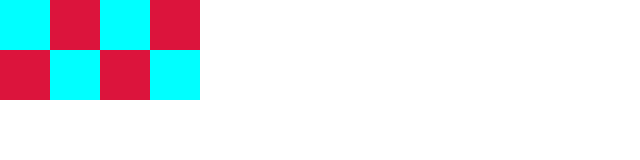
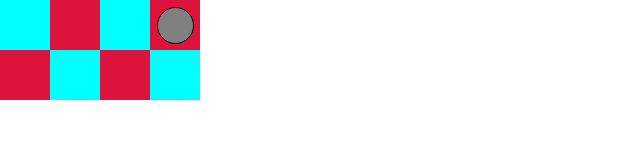
Before and after one commit to macadiz/bomber-guy-react, a React (Create React App) app: page / in a window 1280 px wide. Shown: the top 160 px of the page, without its empty margins (0-640 px from the left). Built offline with nearby package versions, Linux system fonts and the light colour scheme.

Commit message:
Game object with positioning

```diff
--- a/src/App.css
+++ b/src/App.css
@@ -1,4 +1,5 @@
 .map-grid {
+  position: relative;
   display: flex;
   flex-direction: column;
 }
--- a/src/App.tsx
+++ b/src/App.tsx
@@ -1,6 +1,7 @@
 import React, { useEffect } from "react";
 import "./App.css";
-import useGameHandler from "./GameHandlerContext/Hook/useGameHandler";
+import useGameHandler from "./Components/GameHandlerContext/Hook/useGameHandler";
+import GameObject from "./Components/GameObject";
 
 const defaultMapData = [
   {
@@ -48,7 +49,7 @@ const defaultMapData = [
 ];
 
 function App() {
-  const { setMap, mapData } = useGameHandler();
+  const { setMap, mapData, playerPos } = useGameHandler();
 
   useEffect(() => {
     setMap(defaultMapData);
@@ -70,6 +71,7 @@ function App() {
           </div>
         );
       })}
+      <GameObject position={playerPos} type="player" isSolid={true} />
     </div>
   );
 }
--- a/src/GameHandlerContext/GameHandlerContext.tsx
+++ b/src/Components/GameHandlerContext/GameHandlerContext.tsx
@@ -1,7 +1,7 @@
 import { createContext, FC, useState } from "react";
 import GameHandlerContextType, {
   MapDataType,
-  PlayerPosType,
+  PositionType,
 } from "./GameHandlerContextType";
 
 const defaultValue = {
@@ -17,7 +17,7 @@ const defaultValue = {
 const GameHandlerContext = createContext<GameHandlerContextType>(defaultValue);
 
 const GameHandlerContextProvider: FC = ({ children }) => {
-  const [playerPos, setPlayerPos] = useState<PlayerPosType>({ x: 0, y: 0 });
+  const [playerPos, setPlayerPos] = useState<PositionType>({ x: 3, y: 0 });
   const [mapData, setMapData] = useState<MapDataType>([]);
 
   const changePlayerPos = (x: number, y: number) => {
--- a/src/GameHandlerContext/GameHandlerContextType.ts
+++ b/src/Components/GameHandlerContext/GameHandlerContextType.ts
@@ -1,11 +1,11 @@
 type GameHandlerContextType = {
-    playerPos: PlayerPosType,
+    playerPos: PositionType,
     mapData: MapDataType,
     changePlayerPos: (x: number, y: number) => void,
     setMap: (mapData: MapDataType) => void
 };
 
-export type PlayerPosType = {
+export type PositionType = {
     x: number,
     y: number
 }
--- /dev/null
+++ b/src/Components/GameObject/GameObject.css
@@ -0,0 +1,16 @@
+.game-object-wrapper {
+    position: absolute;
+    display: flex;
+    width: 50px;
+    height: 50px;
+    align-items: center;
+    justify-content: center;
+}
+
+.game-object.player {
+    background-color: gray;
+    border: 1px black solid;
+    border-radius: 50%;
+    width: 35px;
+    height: 35px;
+}
--- /dev/null
+++ b/src/Components/GameObject/GameObjectProps.ts
@@ -0,0 +1,9 @@
+import { PositionType } from "../GameHandlerContext/GameHandlerContextType";
+
+type GameObjectProps = {
+    type: "obstacle" | "enemy" | "player",
+    isSolid: boolean,
+    position: PositionType
+}
+
+export default GameObjectProps;
--- /dev/null
+++ b/src/Components/GameObject/index.tsx
@@ -0,0 +1,27 @@
+import React, { FC } from "react";
+import { PositionType } from "../GameHandlerContext/GameHandlerContextType";
+import GameObjectProps from "./GameObjectProps";
+import "./GameObject.css";
+
+const defaultSize = 50;
+
+const calculatePosition = (size: number, position: PositionType) => {
+  return {
+    top: `${defaultSize * position.y}px`,
+    left: `${defaultSize * position.x}px`,
+  };
+};
+
+const GameObject: FC<GameObjectProps> = ({ type, position, isSolid }) => {
+  const positionInline = calculatePosition(defaultSize, position);
+
+  return (
+    <div className="game-object-wrapper" style={{ ...positionInline }}>
+      <div
+        className={`game-object ${type} ${isSolid ? "solid" : ""}`}
+      />
+    </div>
+  );
+};
+
+export default GameObject;
--- a/src/index.tsx
+++ b/src/index.tsx
@@ -3,7 +3,7 @@ import ReactDOM from 'react-dom';
 import './index.css';
 import App from './App';
 import reportWebVitals from './reportWebVitals';
-import { GameHandlerContextProvider } from './GameHandlerContext/GameHandlerContext';
+import { GameHandlerContextProvider } from './Components/GameHandlerContext/GameHandlerContext';
 
 ReactDOM.render(
   <React.StrictMode>
```
Also changed, not shown: src/Components/GameHandlerContext/Hook/useGameHandler.tsx (renamed from src/GameHandlerContext/Hook/useGameHandler.tsx).
